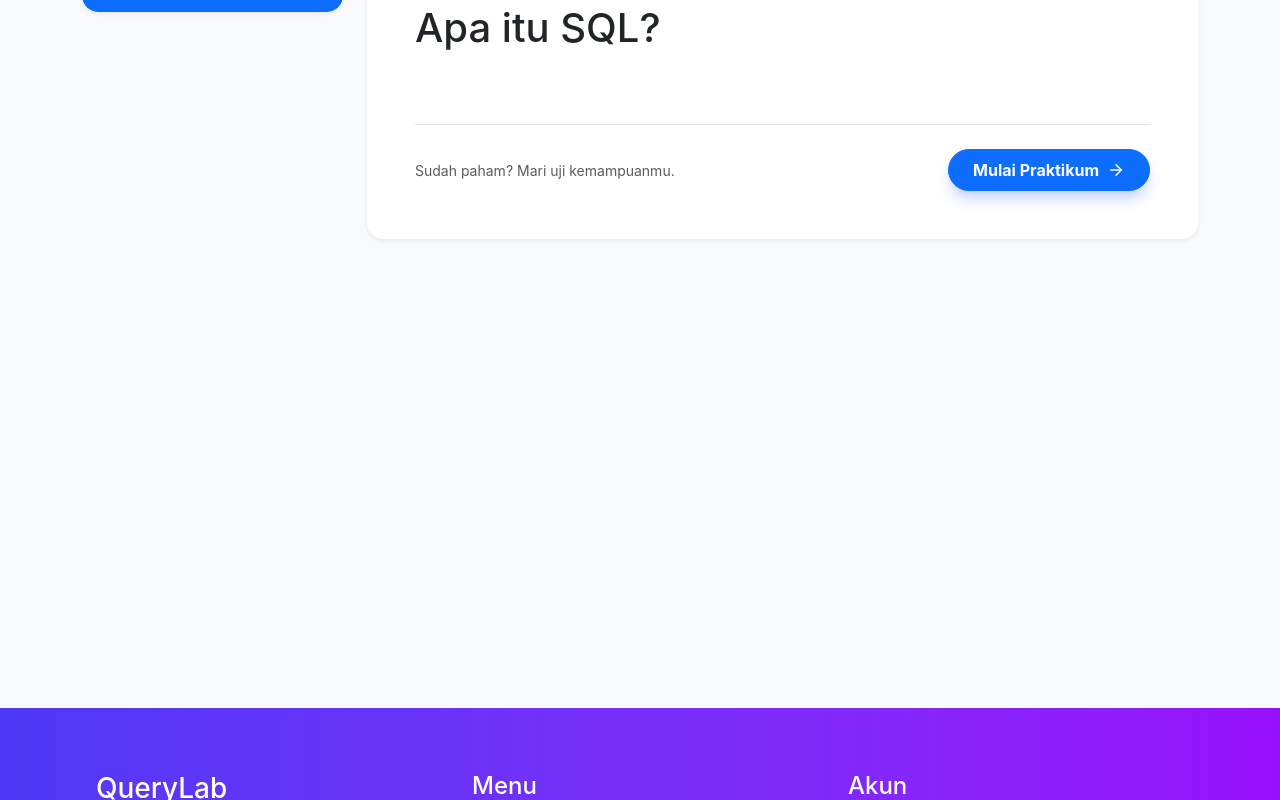
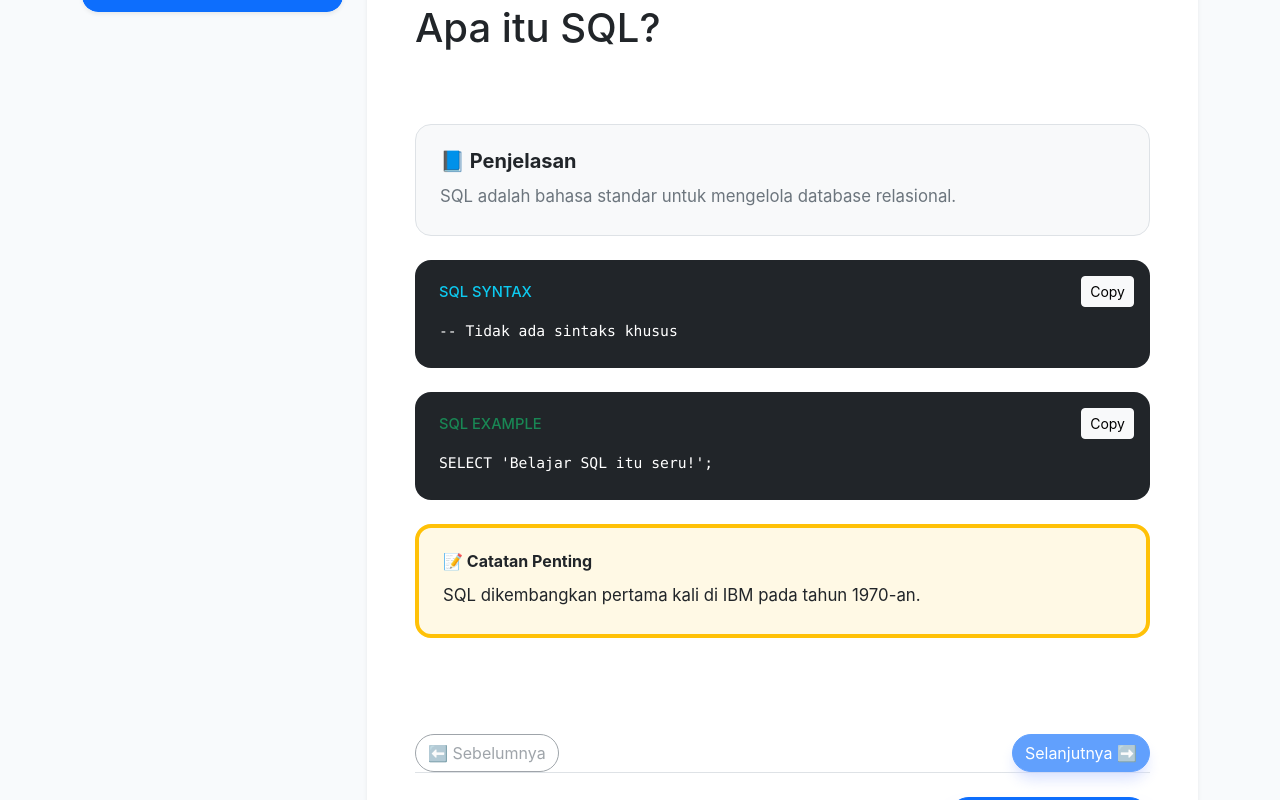
Before and after one commit to Hizkia-wa/QueryLab-AI, a React (Vite) app in the folder querylab-frontend/: page /materi/1 in a window 1280 px wide. Shown: the part 300-1100 px from the top of the page. Built offline with nearby package versions, Linux system fonts and the light colour scheme.

Commit message:
Update MateriLayout.jsx

```diff
--- a/querylab-frontend/src/components/MateriLayout.jsx
+++ b/querylab-frontend/src/components/MateriLayout.jsx
@@ -36,9 +36,8 @@ export default function MateriLayout({ materiData }) {
                 <button
                   key={m.id}
                   onClick={() => setSelectedMateri(m)}
-                  className={`list-group-item list-group-item-action border-0 p-3 ${
-                    selectedMateri.id === m.id ? "bg-primary text-white" : "bg-white"
-                  }`}
+                  className={`list-group-item list-group-item-action border-0 p-3 ${selectedMateri.id === m.id ? "bg-primary text-white" : "bg-white"
+                    }`}
                 >
                   <div className="d-flex align-items-center gap-2">
                     <span className="small opacity-50">{index + 1}.</span>
@@ -62,7 +61,56 @@ export default function MateriLayout({ materiData }) {
               <div className="materi-content text-secondary leading-relaxed mb-5" style={{ fontSize: "1.1rem" }}>
                 {selectedMateri.content}
               </div>
+              <div className="materi-content mb-5" style={{ fontSize: "1.05rem", lineHeight: "1.8" }}>
 
+                {selectedMateri.penjelasan && (
+                  <div className="mb-4 p-4 rounded-4 bg-light border">
+                    <h5 className="fw-bold mb-2">📘 Penjelasan</h5>
+                    <p className="mb-0 text-secondary">{selectedMateri.penjelasan}</p>
+                  </div>
+                )}
+
+                {selectedMateri.sintaks && (
+                  <div className="mb-4 p-4 rounded-4 bg-dark text-white position-relative">
+                    <h6 className="text-info small mb-3">SQL SYNTAX</h6>
+                    <pre className="mb-0">
+                      <code>{selectedMateri.sintaks}</code>
+                    </pre>
+
+                    {/* COPY BUTTON */}
+                    <button
+                      onClick={() => navigator.clipboard.writeText(selectedMateri.sintaks)}
+                      className="btn btn-sm btn-light position-absolute top-0 end-0 m-3"
+                    >
+                      Copy
+                    </button>
+                  </div>
+                )}
+
+                {selectedMateri.contoh && (
+                  <div className="mb-4 p-4 rounded-4 bg-dark text-white position-relative">
+                    <h6 className="text-success small mb-3">SQL EXAMPLE</h6>
+                    <pre className="mb-0">
+                      <code>{selectedMateri.contoh}</code>
+                    </pre>
+
+                    <button
+                      onClick={() => navigator.clipboard.writeText(selectedMateri.contoh)}
+                      className="btn btn-sm btn-light position-absolute top-0 end-0 m-3"
+                    >
+                      Copy
+                    </button>
+                  </div>
+                )}
+
+                {selectedMateri.catatan && (
+                  <div className="mb-4 p-4 rounded-4 bg-warning bg-opacity-10 border-start border-4 border-warning">
+                    <h6 className="fw-bold">📝 Catatan Penting</h6>
+                    <p className="mb-0">{selectedMateri.catatan}</p>
+                  </div>
+                )}
+
+              </div>
               {selectedMateri.example && (
                 <div className="bg-dark rounded-4 p-4 mb-5 shadow-lg">
                   <div className="d-flex justify-content-between align-items-center mb-3">
@@ -73,7 +121,29 @@ export default function MateriLayout({ materiData }) {
                   </pre>
                 </div>
               )}
+              <div className="d-flex justify-content-between mt-4">
+                <button
+                  className="btn btn-outline-secondary rounded-pill"
+                  disabled={materiData.findIndex(m => m.id === selectedMateri.id) === 0}
+                  onClick={() => {
+                    const index = materiData.findIndex(m => m.id === selectedMateri.id);
+                    if (index > 0) setSelectedMateri(materiData[index - 1]);
+                  }}
+                >
+                  ⬅ Sebelumnya
+                </button>
 
+                <button
+                  className="btn btn-primary rounded-pill"
+                  disabled={materiData.findIndex(m => m.id === selectedMateri.id) === materiData.length - 1}
+                  onClick={() => {
+                    const index = materiData.findIndex(m => m.id === selectedMateri.id);
+                    if (index < materiData.length - 1) setSelectedMateri(materiData[index + 1]);
+                  }}
+                >
+                  Selanjutnya ➡
+                </button>
+              </div>
               {/* ACTION FOOTER */}
               <div className="border-top pt-4 d-flex justify-content-between align-items-center">
                 <p className="text-muted small mb-0">Sudah paham? Mari uji kemampuanmu.</p>
```
